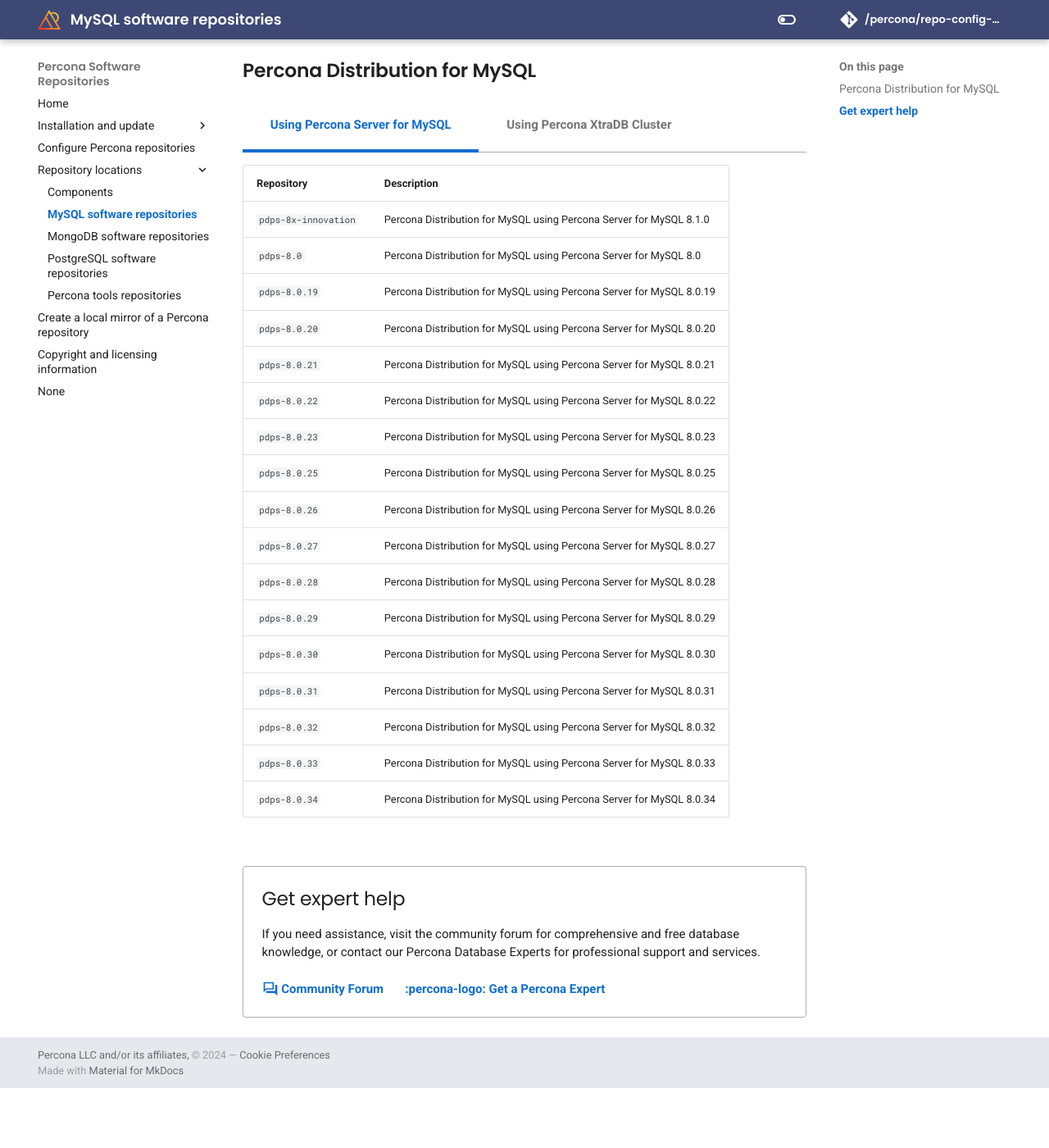
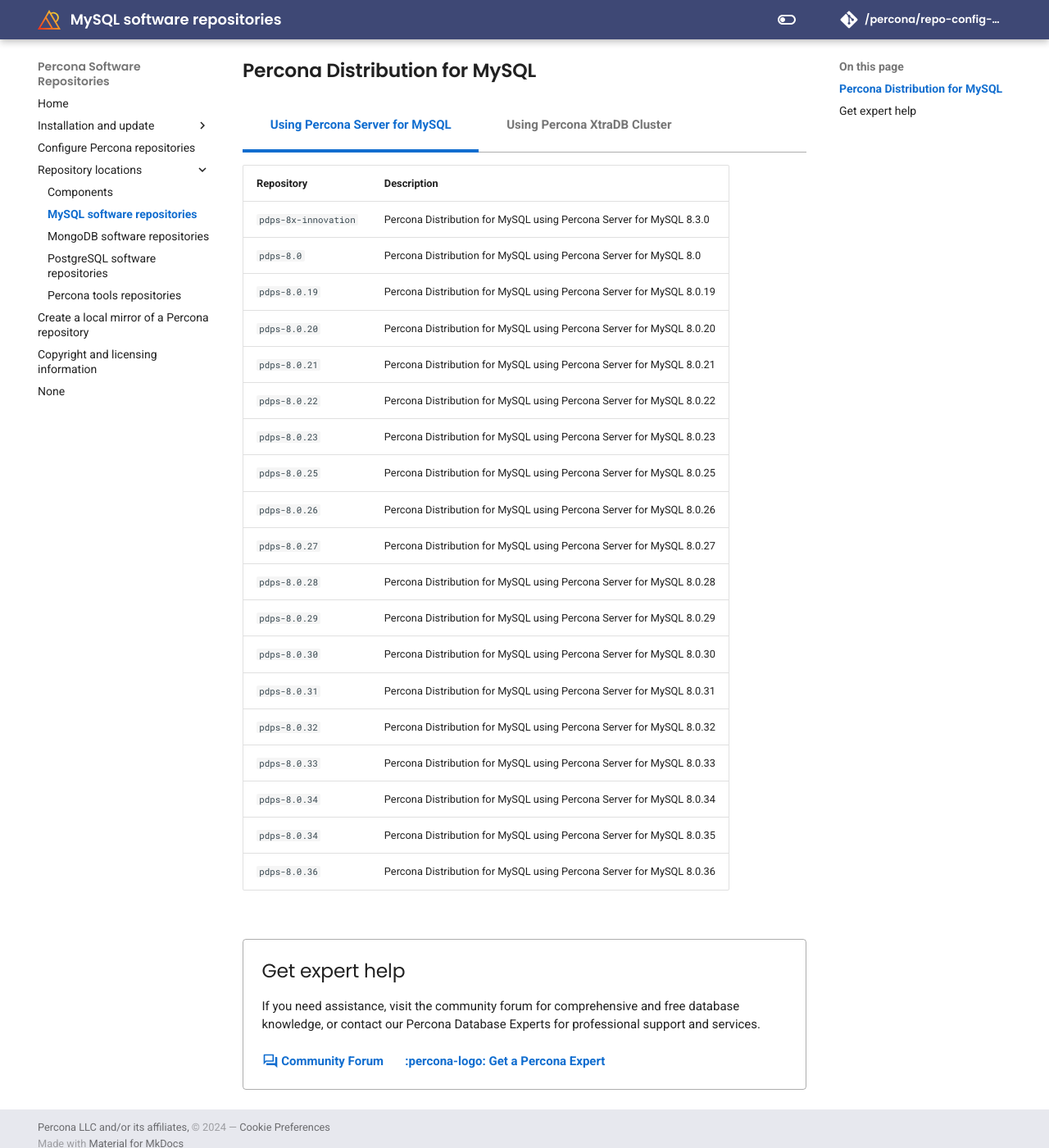
Before and after one commit to percona/repo-config-docs, an MkDocs documentation site: the page built from docs/mysql.md, in a window 1280 px wide and 1400 px high, scrolled down 614 px. Shown: the whole window at 82% size. Built offline with MkDocs 1.6.1 and Material for MkDocs 9.7.7, drawn with Linux system fonts in a browser that asks for light colours; nearby versions of some CDN libraries; comment, search, counter and statistics services are not loaded; the version menu is left out; before the commit the page ends 1941 px from its top, so only the background shows below that; some of the changed text lies outside the part shown.

Commit message:
PREL-263 Add new versions of PS, PXB, PDPS and PDPXC to repo list 	modified:   docs/mysql.md

```diff
--- a/docs/mysql.md
+++ b/docs/mysql.md
@@ -1,41 +1,43 @@
 # MySQL software repositories
 
-| Repository        | Product Packages                    |
-| --------------    | ----------------------------------- |
-| `ps-8x-innovation`| Percona Server for MySQL 8.1        |
-| `ps-80`           | Percona Server for MySQL 8.0        |
-| `ps-57`           | Percona Server for MySQL 5.7        |
-| `ps-56`           | Percona Server for MySQL 5.6        |
-| `pxc-80`          | Percona XtraDB Cluster 8.0          |
-| `pxc-57`          | Percona XtraDB Cluster 5.7          |
-| `pxc-56`          | Percona XtraDB Cluster 5.6          |
-| `pxb-82`          | Percona XtraBackup 8.2              |
-| `pxb-80`          | Percona XtraBackup 8.0              |
-| `pxb-24`          | Percona XtraBackup 2.4              |
+| Repository         | Product Packages                    |
+| ------------------ | ----------------------------------- |
+| `ps-8x-innovation` | Percona Server for MySQL 8.3        |
+| `ps-80`            | Percona Server for MySQL 8.0        |
+| `ps-57`            | Percona Server for MySQL 5.7        |
+| `ps-56`            | Percona Server for MySQL 5.6        |
+| `pxc-80`           | Percona XtraDB Cluster 8.0          |
+| `pxc-57`           | Percona XtraDB Cluster 5.7          |
+| `pxc-56`           | Percona XtraDB Cluster 5.6          |
+| `pxb-8x-innovation`| Percona XtraBackup 8.3              |
+| `pxb-80`           | Percona XtraBackup 8.0              |
+| `pxb-24`           | Percona XtraBackup 2.4              |
 
 ## Percona Distribution for MySQL
 
 === "Using Percona Server for MySQL"
 
-     | Repository    | Description                                                              |
-     | ------------- | ---------------------------------------------------------------------    |
-     | `pdps-8x-innovation`|Percona Distribution for MySQL using Percona Server for MySQL 8.1.0 |
-     | `pdps-8.0`    |Percona Distribution for MySQL using Percona Server for MySQL 8.0         |
-     | `pdps-8.0.19` |Percona Distribution for MySQL using Percona Server for MySQL 8.0.19      |
-     | `pdps-8.0.20` |Percona Distribution for MySQL using Percona Server for MySQL 8.0.20      |
-     | `pdps-8.0.21` |Percona Distribution for MySQL using Percona Server for MySQL 8.0.21      |
-     | `pdps-8.0.22` |Percona Distribution for MySQL using Percona Server for MySQL 8.0.22      |
-     | `pdps-8.0.23` |Percona Distribution for MySQL using Percona Server for MySQL 8.0.23      |
-     | `pdps-8.0.25` |Percona Distribution for MySQL using Percona Server for MySQL 8.0.25      |
-     | `pdps-8.0.26` |Percona Distribution for MySQL using Percona Server for MySQL 8.0.26      |
-     | `pdps-8.0.27` |Percona Distribution for MySQL using Percona Server for MySQL 8.0.27      |
-     | `pdps-8.0.28` |Percona Distribution for MySQL using Percona Server for MySQL 8.0.28      |
-     | `pdps-8.0.29` |Percona Distribution for MySQL using Percona Server for MySQL 8.0.29      |
-     | `pdps-8.0.30` |Percona Distribution for MySQL using Percona Server for MySQL 8.0.30      |
-     | `pdps-8.0.31` |Percona Distribution for MySQL using Percona Server for MySQL 8.0.31      |
-     | `pdps-8.0.32` |Percona Distribution for MySQL using Percona Server for MySQL 8.0.32      |
-     | `pdps-8.0.33` |Percona Distribution for MySQL using Percona Server for MySQL 8.0.33      |
-     | `pdps-8.0.34` |Percona Distribution for MySQL using Percona Server for MySQL 8.0.34      |
+     | Repository          | Description                                                              |
+     | ------------------- | ---------------------------------------------------------------------    |
+     | `pdps-8x-innovation`|Percona Distribution for MySQL using Percona Server for MySQL 8.3.0       |
+     | `pdps-8.0`          |Percona Distribution for MySQL using Percona Server for MySQL 8.0         |
+     | `pdps-8.0.19`       |Percona Distribution for MySQL using Percona Server for MySQL 8.0.19      |
+     | `pdps-8.0.20`       |Percona Distribution for MySQL using Percona Server for MySQL 8.0.20      |
+     | `pdps-8.0.21`       |Percona Distribution for MySQL using Percona Server for MySQL 8.0.21      |
+     | `pdps-8.0.22`       |Percona Distribution for MySQL using Percona Server for MySQL 8.0.22      |
+     | `pdps-8.0.23`       |Percona Distribution for MySQL using Percona Server for MySQL 8.0.23      |
+     | `pdps-8.0.25`       |Percona Distribution for MySQL using Percona Server for MySQL 8.0.25      |
+     | `pdps-8.0.26`       |Percona Distribution for MySQL using Percona Server for MySQL 8.0.26      |
+     | `pdps-8.0.27`       |Percona Distribution for MySQL using Percona Server for MySQL 8.0.27      |
+     | `pdps-8.0.28`       |Percona Distribution for MySQL using Percona Server for MySQL 8.0.28      |
+     | `pdps-8.0.29`       |Percona Distribution for MySQL using Percona Server for MySQL 8.0.29      |
+     | `pdps-8.0.30`       |Percona Distribution for MySQL using Percona Server for MySQL 8.0.30      |
+     | `pdps-8.0.31`       |Percona Distribution for MySQL using Percona Server for MySQL 8.0.31      |
+     | `pdps-8.0.32`       |Percona Distribution for MySQL using Percona Server for MySQL 8.0.32      |
+     | `pdps-8.0.33`       |Percona Distribution for MySQL using Percona Server for MySQL 8.0.33      |
+     | `pdps-8.0.34`       |Percona Distribution for MySQL using Percona Server for MySQL 8.0.34      |
+     | `pdps-8.0.34`       |Percona Distribution for MySQL using Percona Server for MySQL 8.0.35      |
+     | `pdps-8.0.36`       |Percona Distribution for MySQL using Percona Server for MySQL 8.0.36      |
 
 === "Using Percona XtraDB Cluster"
 
@@ -57,3 +59,5 @@
      | `pdpxc-8.0.32`|Percona Distribution for MySQL using Percona XtraDB Cluster 8.0.32 |
      | `pdpxc-8.0.33`|Percona Distribution for MySQL using Percona XtraDB Cluster 8.0.33 |
      | `pdpxc-8.0.34`|Percona Distribution for MySQL using Percona XtraDB Cluster 8.0.34 |
+     | `pdpxc-8.0.35`|Percona Distribution for MySQL using Percona XtraDB Cluster 8.0.35 |
+     | `pdpxc-8.0.36`|Percona Distribution for MySQL using Percona XtraDB Cluster 8.0.36 |
```
